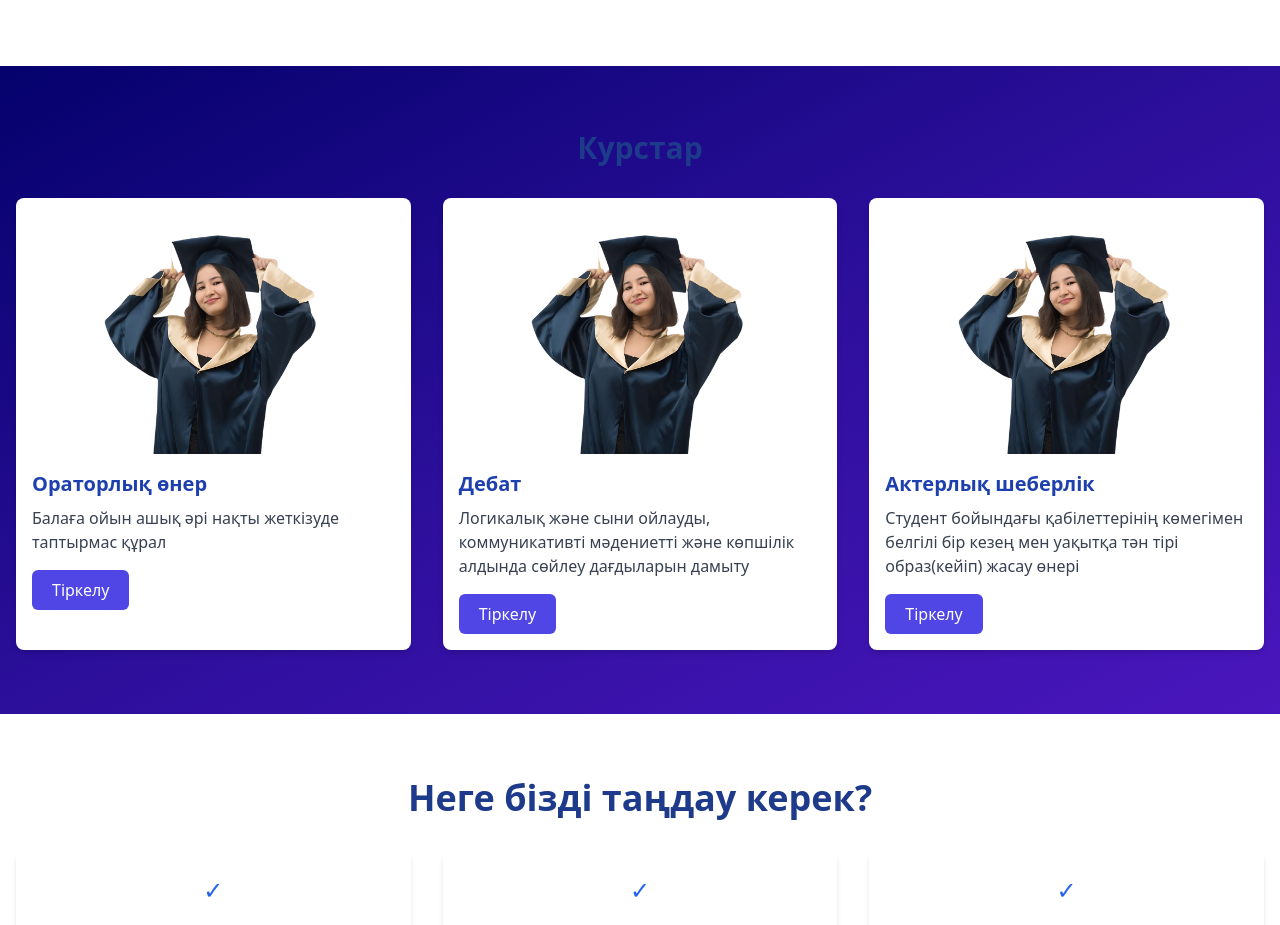
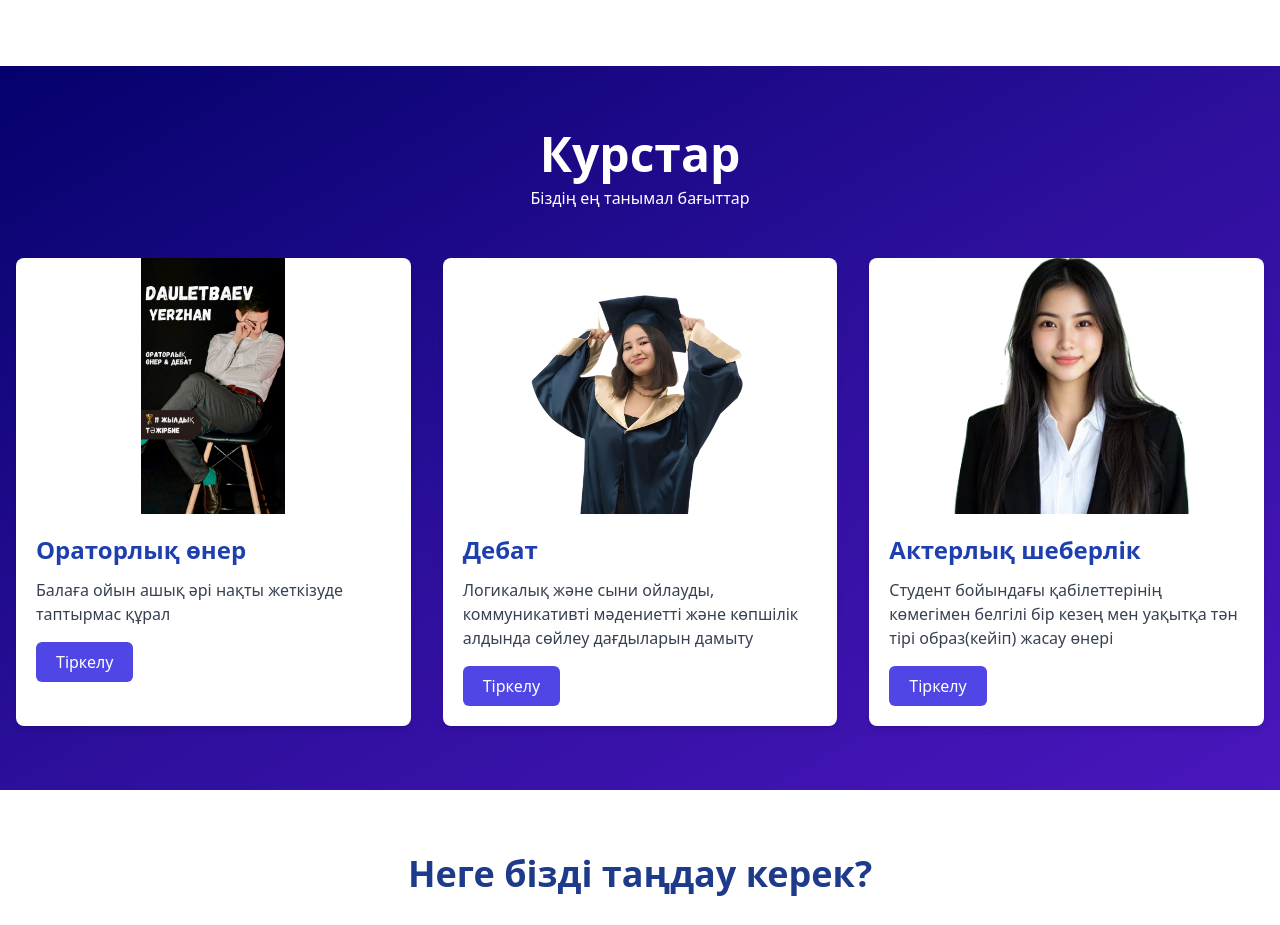
Before and after one commit to Ars160/YerkinOnerAcademy1, a React (Create React App) app: page / in a window 1280 px wide. Shown: the part 2260-3185 px from the top of the page. Built offline with nearby package versions, Linux system fonts and the light colour scheme.

Commit message:
improved Courses

```diff
--- a/src/components/Courses.js
+++ b/src/components/Courses.js
@@ -1,18 +1,18 @@
-import React from "react";
-import mathImg from "../assets/images/banner.png";
-import physicsImg from "../assets/images/banner.png";
-import chemistryImg from "../assets/images/banner.png";
+import React from 'react';
+import mathImg from '../assets/images/banner.png';
+import yershan from '../assets/images/Yershan.jpeg';
+import chemistryImg from '../assets/images/kurator.png';
 
 const Courses = () => {
   const courses = [
     {
       title: "Ораторлық өнер",
-      img: mathImg,
+      img: yershan,
       desc: "Балаға ойын ашық әрі нақты жеткізуде таптырмас құрал",
     },
     {
       title: "Дебат",
-      img: physicsImg,
+      img: mathImg,
       desc: "Логикалық және сыни ойлауды, коммуникативті мәдениетті және көпшілік алдында сөйлеу дағдыларын дамыту",
     },
     {
@@ -28,9 +28,17 @@ const Courses = () => {
       className="py-16 bg-gradient-to-br from-[#04016C] via-[#2C0F9B] to-[#4A16BD]"
     >
       <div className="container mx-auto px-4">
-        <h2 className="text-3xl font-bold text-center text-blue-900 mb-8">
-          Курстар
-        </h2>
+        {/* Заголовок и подзаголовок */}
+        <div className="mb-12 text-center">
+          <h2 className="text-4xl md:text-5xl font-bold text-white">
+            Курстар
+          </h2>
+          <p className="text-white mt-2">
+            Біздің ең танымал бағыттар
+          </p>
+        </div>
+
+        {/* Сетка карточек */}
         <div className="grid grid-cols-1 md:grid-cols-3 gap-8">
           {courses.map((course, idx) => (
             <div
@@ -43,11 +51,15 @@ const Courses = () => {
               alt={course.title}
               className="w-full h-auto max-h-64 object-contain rounded-t-lg"
               />
-              <div className="p-4">
-                <h3 className="text-xl font-semibold mb-2 text-blue-800">
+
+              {/* Текстовое описание */}
+              <div className="p-5">
+                <h3 className="text-2xl font-semibold mb-3 text-blue-800">
                   {course.title}
                 </h3>
-                <p className="text-gray-700 mb-4">{course.desc}</p>
+                <p className="text-gray-700 mb-4">
+                  {course.desc}
+                </p>
                 <a
                   href="#register"
                   className="inline-block bg-indigo-600 text-white font-medium py-2 px-5 rounded-md hover:bg-indigo-700 transition-colors"
```
